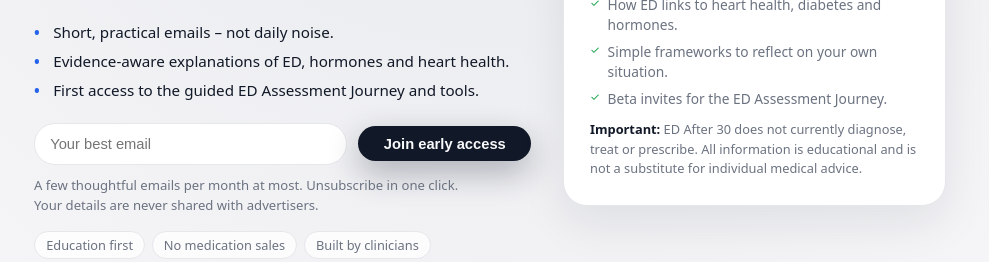
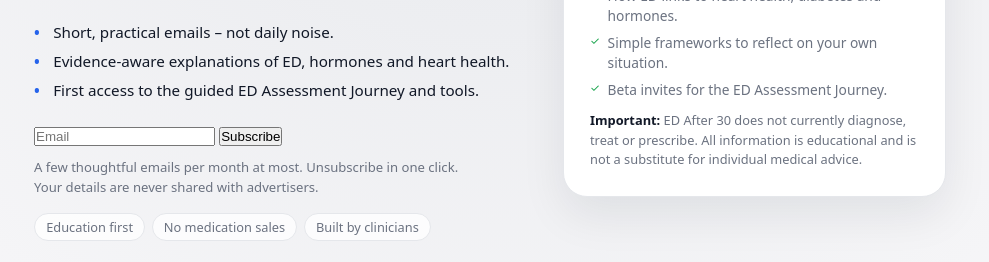
Before and after one commit to cmconsults79-cloud/ed-after-30-site, a plain HTML site: page early-access.html in a window 1280 px wide. Shown: the part 365-627 px from the top of the page, without its empty margins (150-1139 px from the left). Drawn offline with Linux system fonts and the light colour scheme.

Commit message:
Connect forms to MailerLite

```diff
--- a/early-access.html
+++ b/early-access.html
@@ -547,17 +547,13 @@
 
             <div class="hero-form-wrap">
               <!-- Replace action / hidden fields with your email platform later -->
-              <form class="hero-form" action="#" method="post">
-                <input
-                  type="email"
-                  name="email"
-                  placeholder="Your best email"
-                  required
-                />
-                <button type="submit" class="btn btn-primary">
-                  Join early access
-                </button>
-              </form>
+              <form action="https://assets.mailerlite.com/jsonp/xxxxx/forms/xxxxx/subscribe" data-code="xxxxx" method="post">
+  <input type="email" name="fields[email]" placeholder="Email" required>
+  <input type="hidden" name="ml-submit" value="1">
+  <button type="submit">Subscribe</button>
+  <input type="hidden" name="anticsrf" value="ABC123">
+</form>
+
             </div>
 
             <p class="hero-meta">
```
Also changed, not shown: index.html (+7 -11 lines).
